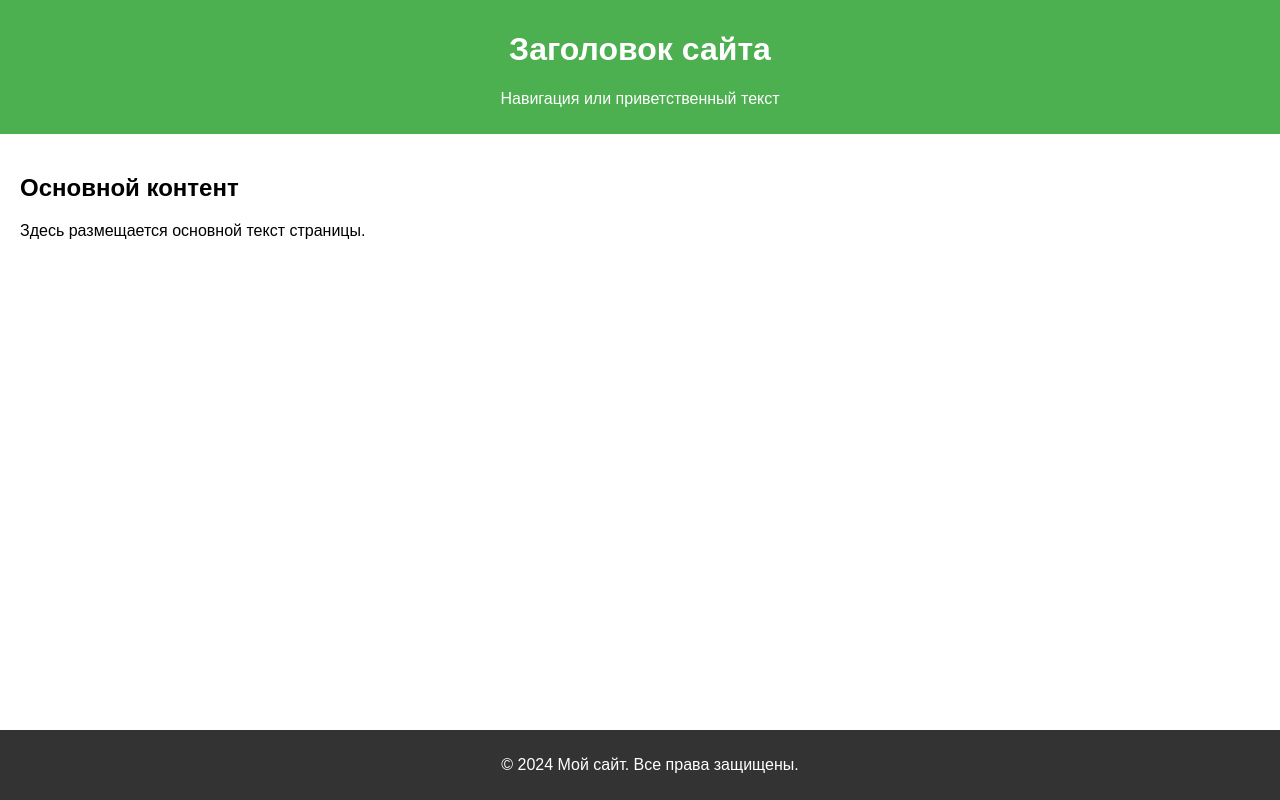
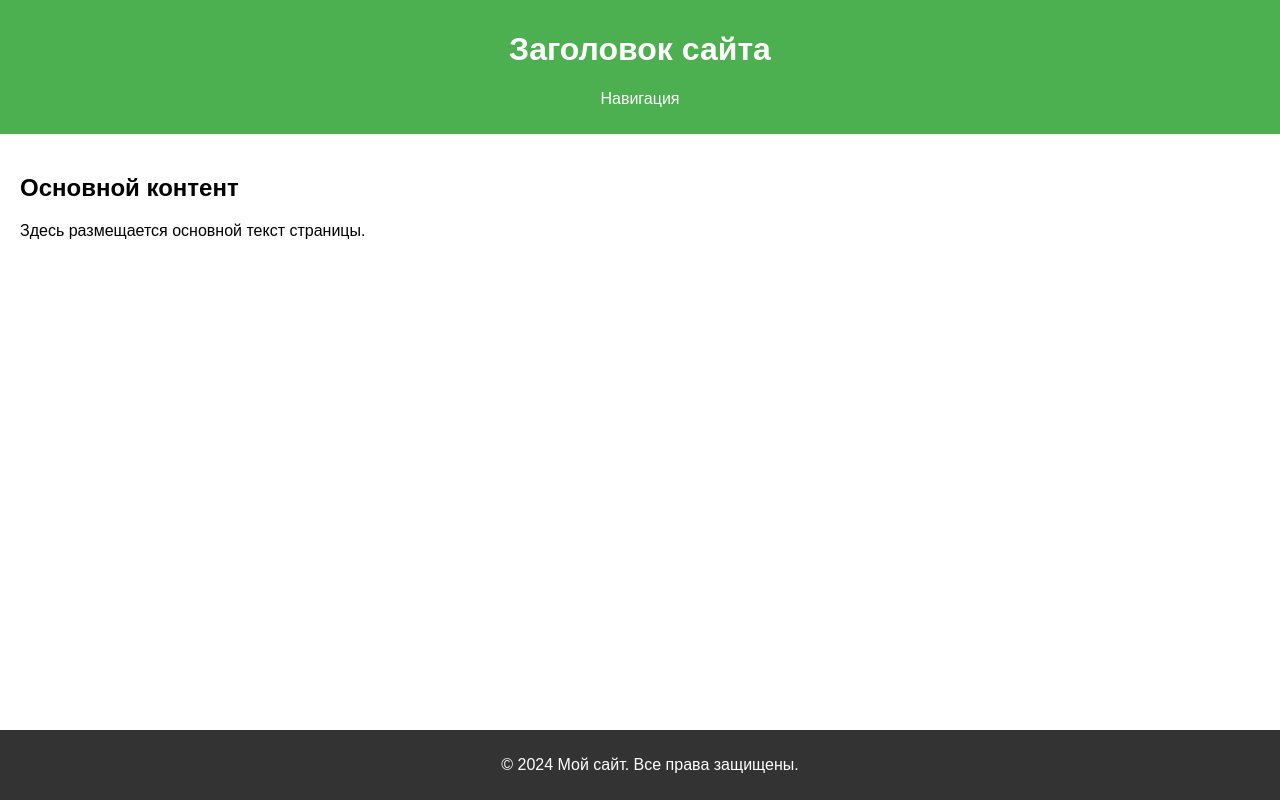
Before and after one commit to alex770307/homework01, a plain HTML site: page index.html in a window 1280 px wide. Drawn offline with Linux system fonts and the light colour scheme.

Commit message:
Update index.html

```diff
--- a/index.html
+++ b/index.html
@@ -12,7 +12,7 @@
 
     <header>
         <h1>Заголовок сайта</h1>
-        <p>Навигация или приветственный текст</p>
+        <p>Навигация</p>
     </header>
 
     <main>
```
